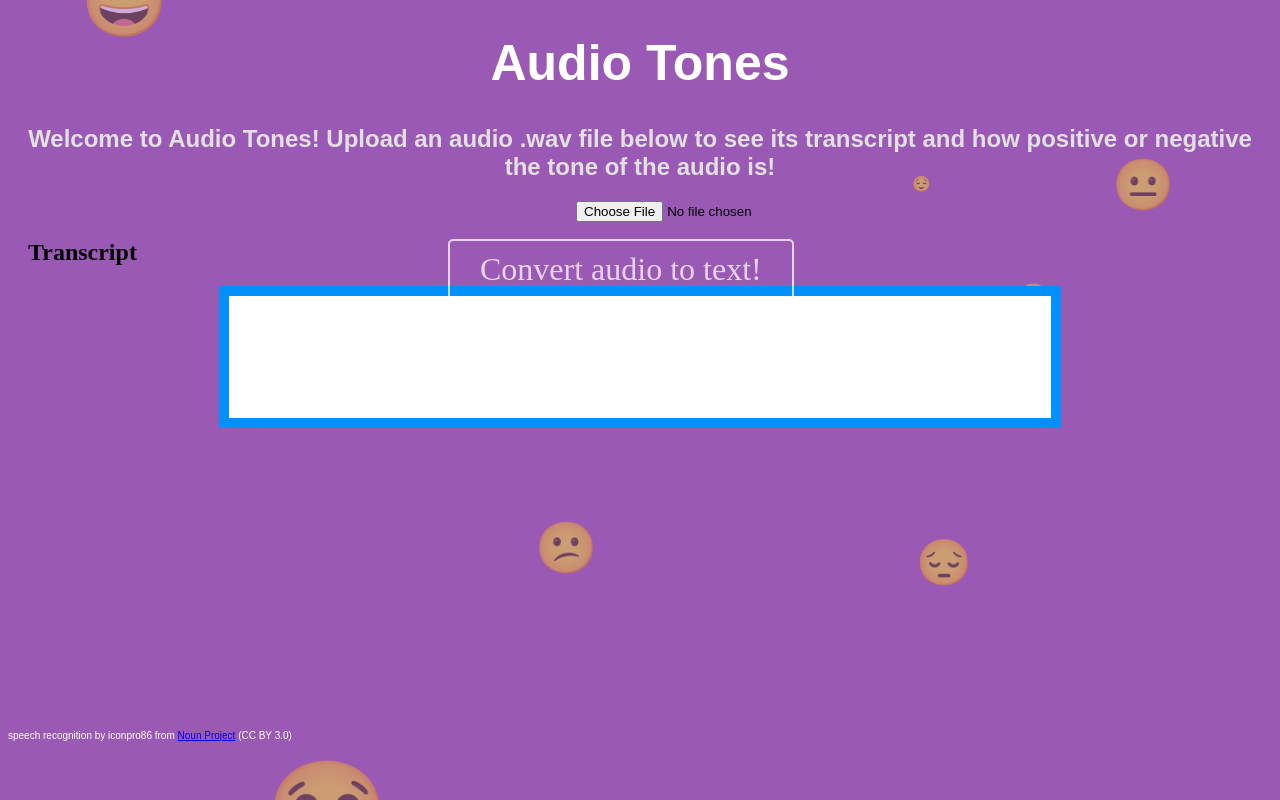
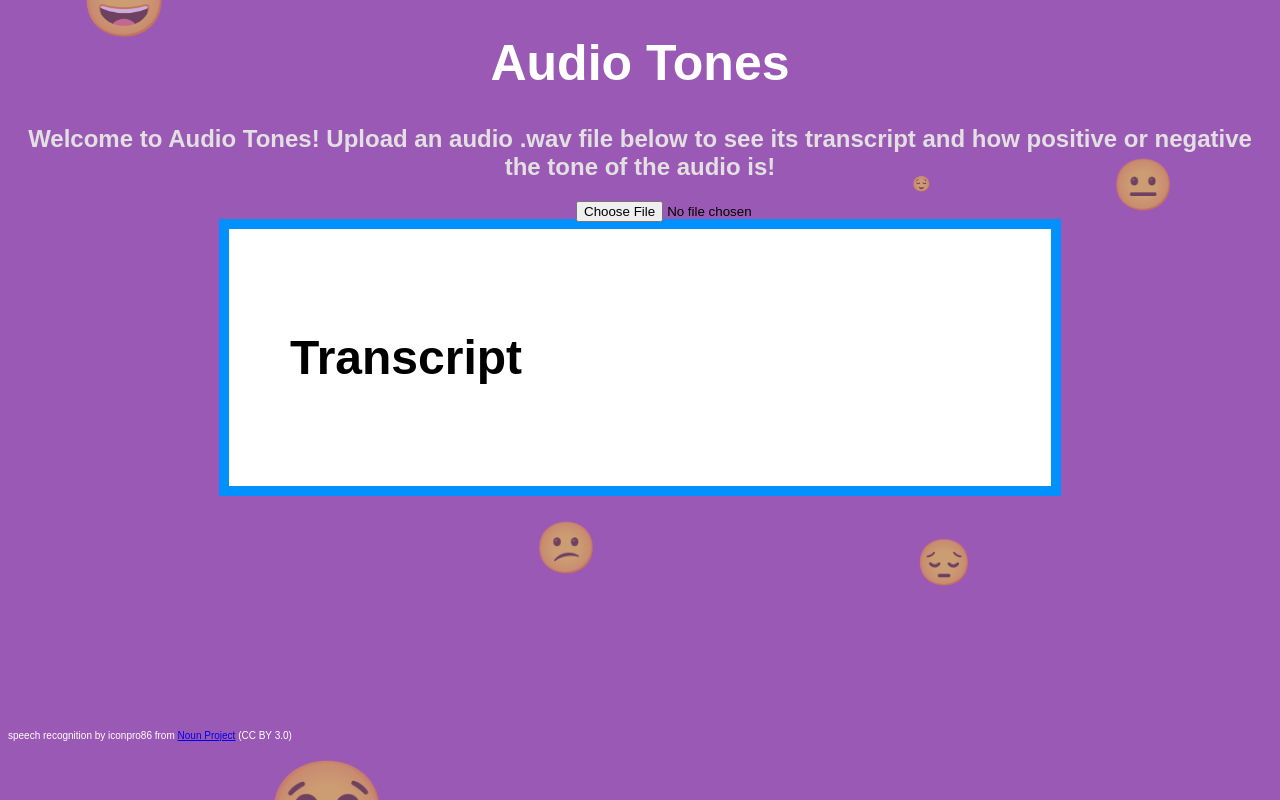
Before and after one commit to nyle-arora/audio-tones, a Flask app: template templates/index.html in a window 1280 px wide. Run offline with Flask 3, Linux system fonts and the light colour scheme; the template is opened without the code that fills it, so the values that code supplies are empty; some web fonts are replaced.

Commit message:
transcript container modified

```diff
--- a/static/styles/index.css
+++ b/static/styles/index.css
@@ -54,9 +54,6 @@
 
 #speechTranscriptContainer {
     margin: 20px auto;
-}
-
-#speechText {
     border: 10px solid #0191FE;
     margin: 0 auto;
     font-size: 32px;
@@ -65,6 +62,16 @@
     font-family: 'Mooli', 'Fuggles', sans-serif;
     background: white;
 }
+
+/* #speechText {
+    border: 10px solid #0191FE;
+    margin: 0 auto;
+    font-size: 32px;
+    padding: 5%;
+    max-width: 700px;
+    font-family: 'Mooli', 'Fuggles', sans-serif;
+    background: white;
+} */
 
 #copyright {
     font-size: 10px;
```
